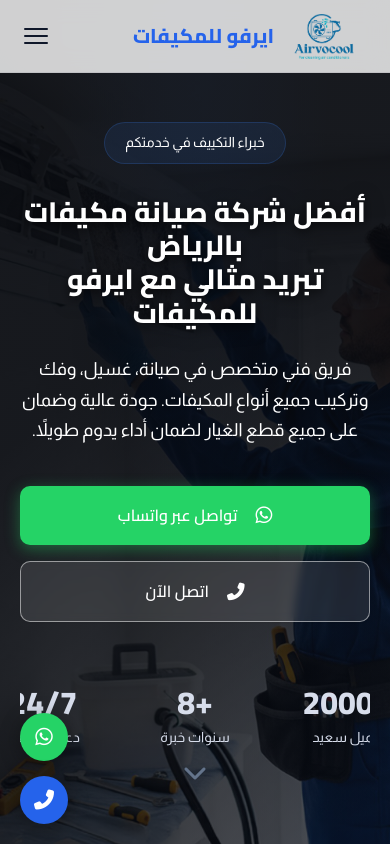
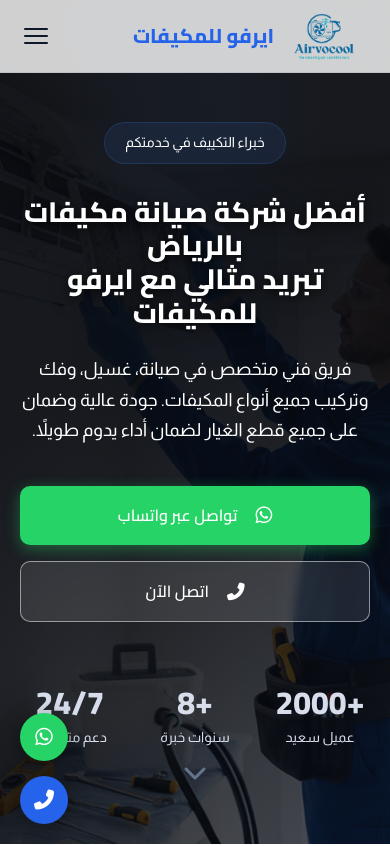
Before and after one commit to youssefmostvfv/rqaze-moving, a plain HTML site: page index.html in a window 390 px wide. Shown: the top 846 px of the page. Drawn offline with Linux system fonts and the light colour scheme.

Commit message:
hero__stats

```diff
--- a/assets/css/style.css
+++ b/assets/css/style.css
@@ -594,7 +594,7 @@
 
   .hero__stats {
     justify-content: center;
-    gap: 1.5rem;
+    gap: 1rem;
     flex-wrap: nowrap;
     overflow-x: auto;
     padding-bottom: 12px;
@@ -2764,7 +2764,7 @@
   }
 
   .hero__stats {
-    gap: 2rem;
+    gap: 5px;
   }
 
   .hero__stat-number {
```
